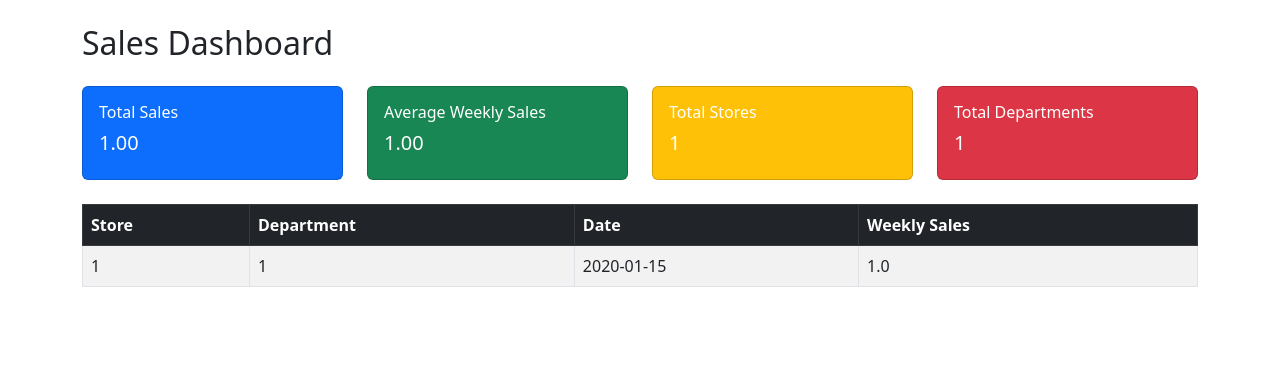
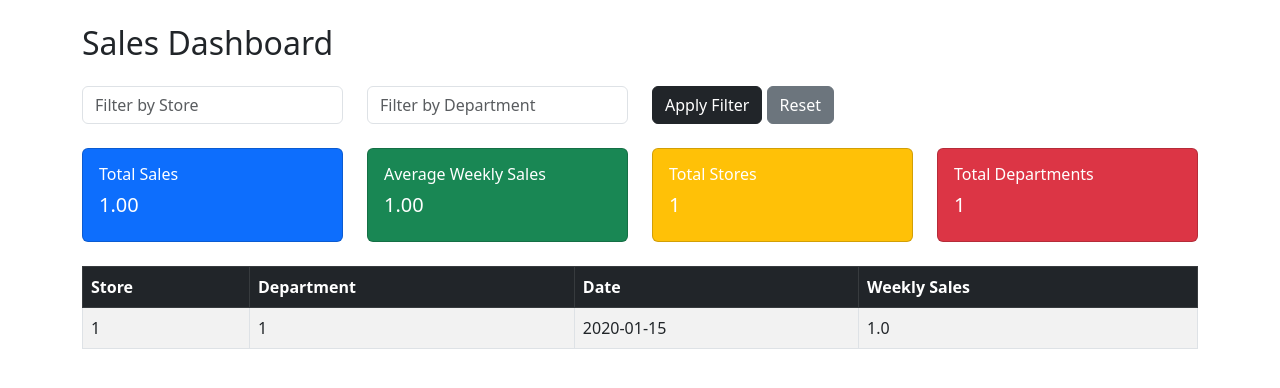
Before and after one commit to prashansha-31/ai-demand-inventory, a Flask app: page /dashboard in a window 1280 px wide. Shown: the top 388 px of the page. Run offline with Flask 3, Linux system fonts and the light colour scheme; tables that the repository leaves empty hold one stand-in row (values such as "Sample post").

Commit message:
Added filter UI and interactive dashboard controls

```diff
--- a/templates/dashboard.html
+++ b/templates/dashboard.html
@@ -9,6 +9,25 @@
 <div class="container mt-4">
 
     <h2 class="mb-4">Sales Dashboard</h2>
+
+    <form method="get" action="/dashboard" class="row mb-4">
+    <div class="col-md-3">
+        <input type="number" name="store" class="form-control"
+               placeholder="Filter by Store"
+               value="{{ selected_store or '' }}">
+    </div>
+
+    <div class="col-md-3">
+        <input type="number" name="dept" class="form-control"
+               placeholder="Filter by Department"
+               value="{{ selected_dept or '' }}">
+    </div>
+
+    <div class="col-md-3">
+        <button type="submit" class="btn btn-dark">Apply Filter</button>
+        <a href="/dashboard" class="btn btn-secondary">Reset</a>
+    </div>
+</form>
 
     <!-- Summary Cards -->
     <div class="row mb-4">
```
